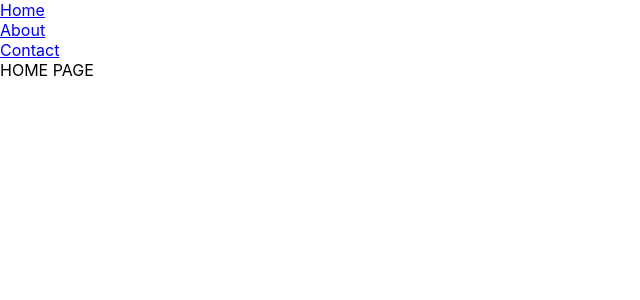
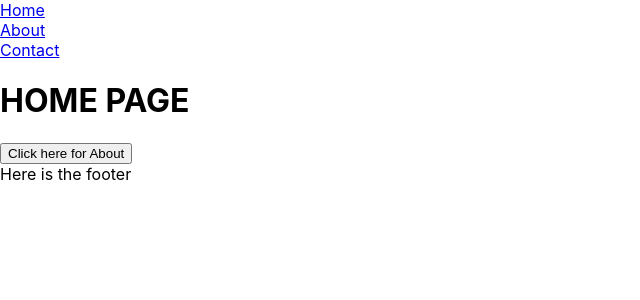
Before and after one commit to burak432/router_deneme1, a React (Create React App) app: page / in a window 1280 px wide. Shown: the top 300 px of the page, without its empty margins (0-640 px from the left). Built offline with nearby package versions, Linux system fonts and the light colour scheme.

Commit message:
3 | testing useParams

```diff
--- a/src/components/router1/About.js
+++ b/src/components/router1/About.js
@@ -1,7 +1,9 @@
 import React from "react";
+import { useParams } from "react-router-dom";
 
 function About() {
-  return <div>ABOUT PAGE</div>;
+  let { username } = useParams();
+  return <div>ABOUT PAGE for user : {username} </div>;
 }
 
 export default About;
--- a/src/components/router1/Home.js
+++ b/src/components/router1/Home.js
@@ -1,7 +1,15 @@
 import React from "react";
+import { useNavigate } from "react-router-dom";
 
 function Home() {
-  return <div>HOME PAGE</div>;
+  let navigate = useNavigate();
+
+  return (
+    <div>
+      <h1>HOME PAGE</h1>
+      <button onClick={()=> navigate("/about")}>Click here for About </button>
+    </div>
+  );
 }
 
 export default Home;
--- a/src/components/router1/Routerdeneme1.js
+++ b/src/components/router1/Routerdeneme1.js
@@ -3,7 +3,7 @@ import { BrowserRouter as Router, Routes, Route, Link } from "react-router-dom";
 import Home from "./Home";
 import About from "./About";
 import Contact from "./Contact";
-import Errorpage from "../Errorpage";
+import Errorpage from "./Errorpage";
 
 function Routerdeneme1() {
   return (
@@ -13,18 +13,21 @@ function Routerdeneme1() {
           <Link to="/">Home</Link>
         </div>
         <div>
-          <Link to="/About">About</Link>
+          <Link to="/about">About</Link>
         </div>
         <div>
-          <Link to="/Contact">Contact</Link>
+          <Link to="/contact">Contact</Link>
         </div>
       </nav>
       <Routes>
         <Route path="/" element={<Home />} />
-        <Route path="/About" element={<About />} />
-        <Route path="/Contact" element={<Contact />} />
+        <Route path="/about/:username" element={<About />} />
+        <Route path="/contact" element={<Contact />} />
         <Route path="*" element={<Errorpage />} />
       </Routes>
+      <footer>
+        Here is the footer
+      </footer>
     </Router>
   );
 }
```
